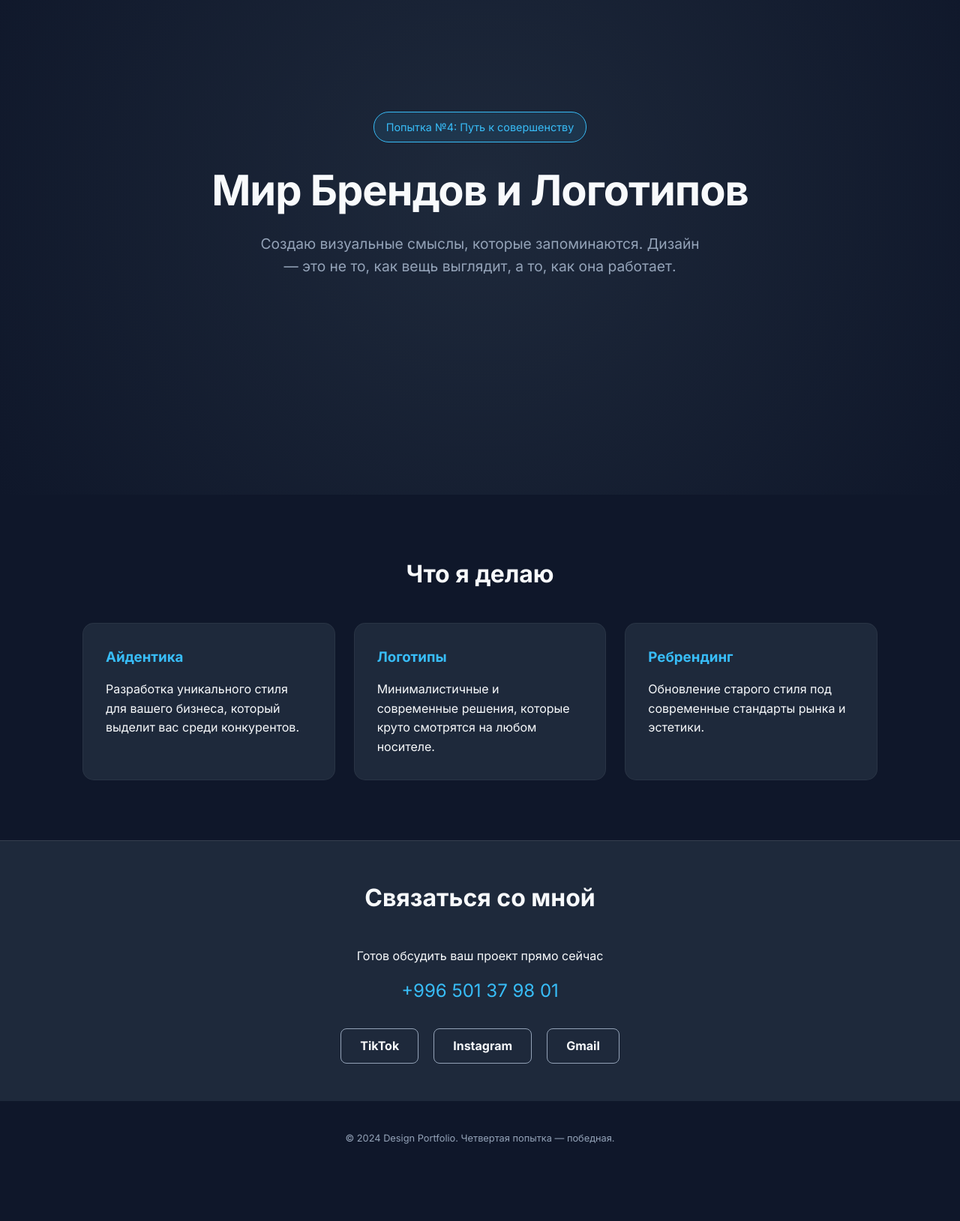
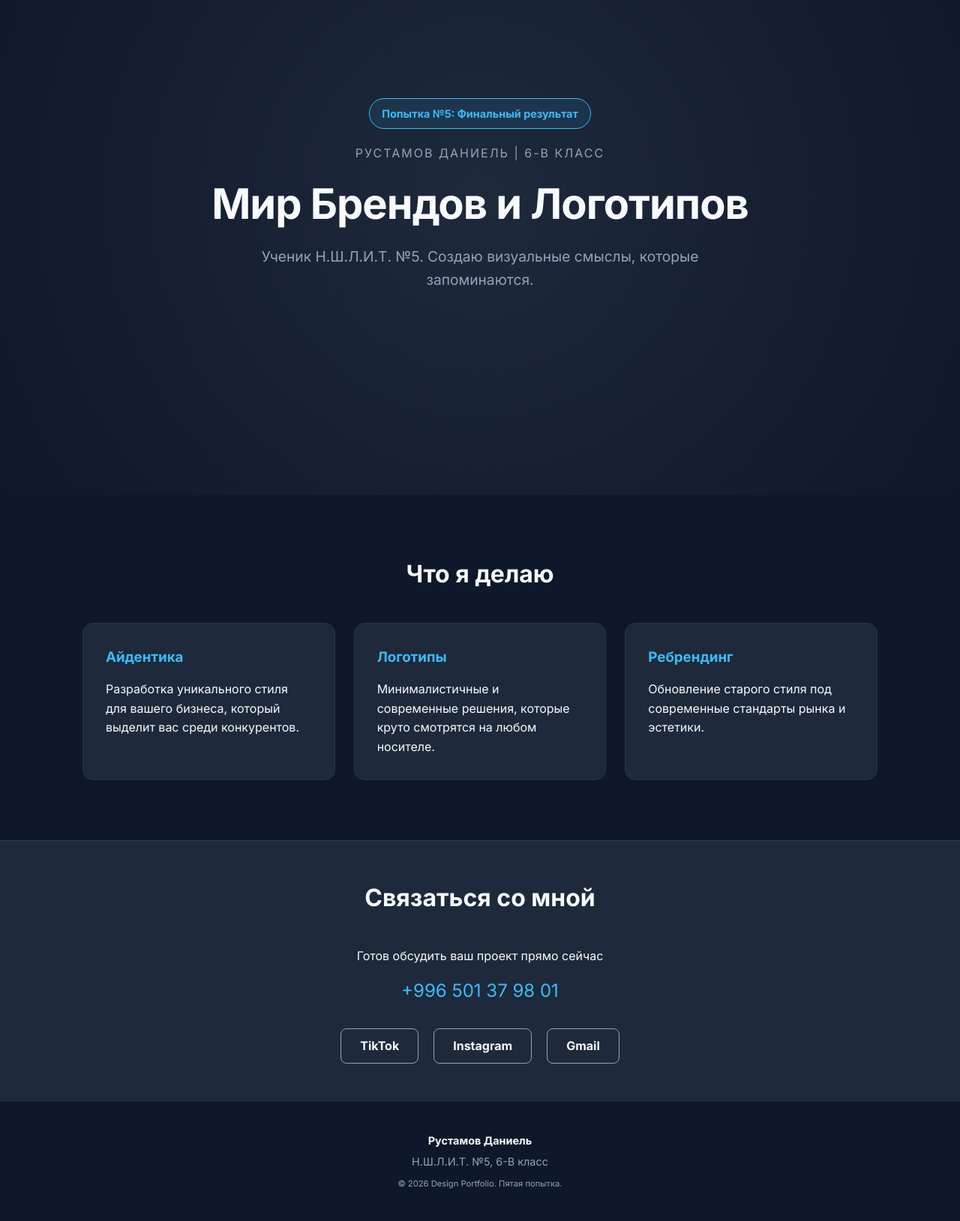
Before and after one commit to d68856815-beep/my-site-for-logo-andbrand, a plain HTML site: page index.html in a window 1280 px wide. Shown: the part 140-1769 px from the top of the page at 75% size. Before the commit the page ends 1710 px from the top, so only its background shows below. Drawn offline with Linux system fonts and the light colour scheme.

Commit message:
Update index.html

```diff
--- a/index.html
+++ b/index.html
@@ -3,7 +3,7 @@
 <head>
     <meta charset="UTF-8">
     <meta name="viewport" content="width=device-width, initial-scale=1.0">
-    <title>Brand & Logo Design | Portfolio</title>
+    <title>Brand & Logo Design | Рустамов Даниель</title>
     <link href="https://fonts.googleapis.com/css2?family=Inter:wght@300;400;700&display=swap" rel="stylesheet">
     <style>
         :root {
@@ -42,6 +42,15 @@
             font-size: 0.9rem;
             margin-bottom: 20px;
             border: 1px solid var(--accent);
+            font-weight: bold;
+        }
+
+        .student-info {
+            color: var(--secondary);
+            font-size: 1rem;
+            margin-bottom: 10px;
+            text-transform: uppercase;
+            letter-spacing: 2px;
         }
 
         h1 { font-size: 3.5rem; margin-bottom: 10px; letter-spacing: -1px; }
@@ -94,7 +103,15 @@
             color: #000;
         }
 
-        footer { text-align: center; padding: 40px; color: var(--secondary); font-size: 0.8rem; }
+        footer {
+            text-align: center;
+            padding: 40px;
+            color: var(--secondary);
+            font-size: 0.9rem;
+            border-top: 1px solid rgba(255,255,255,0.05);
+        }
+
+        .footer-name { color: var(--text); font-weight: bold; margin-bottom: 5px; }
 
         @media (max-width: 768px) {
             h1 { font-size: 2.5rem; }
@@ -104,9 +121,10 @@
 <body>
 
     <header>
-        <div class="attempt-badge">Попытка №4: Путь к совершенству</div>
+        <div class="attempt-badge">Попытка №5: Финальный результат</div>
+        <div class="student-info">Рустамов Даниель | 6-В класс</div>
         <h1>Мир Брендов и Логотипов</h1>
-        <p class="subtitle">Создаю визуальные смыслы, которые запоминаются. Дизайн — это не то, как вещь выглядит, а то, как она работает.</p>
+        <p class="subtitle">Ученик Н.Ш.Л.И.Т. №5. Создаю визуальные смыслы, которые запоминаются.</p>
     </header>
 
     <section class="section">
@@ -140,7 +158,9 @@
     </section>
 
     <footer>
-        &copy; 2024 Design Portfolio. Четвертая попытка — победная.
+        <div class="footer-name">Рустамов Даниель</div>
+        <p>Н.Ш.Л.И.Т. №5, 6-В класс</p>
+        <p style="margin-top: 10px; font-size: 0.7rem;">&copy; 2026 Design Portfolio. Пятая попытка.</p>
     </footer>
 
 </body>
```
